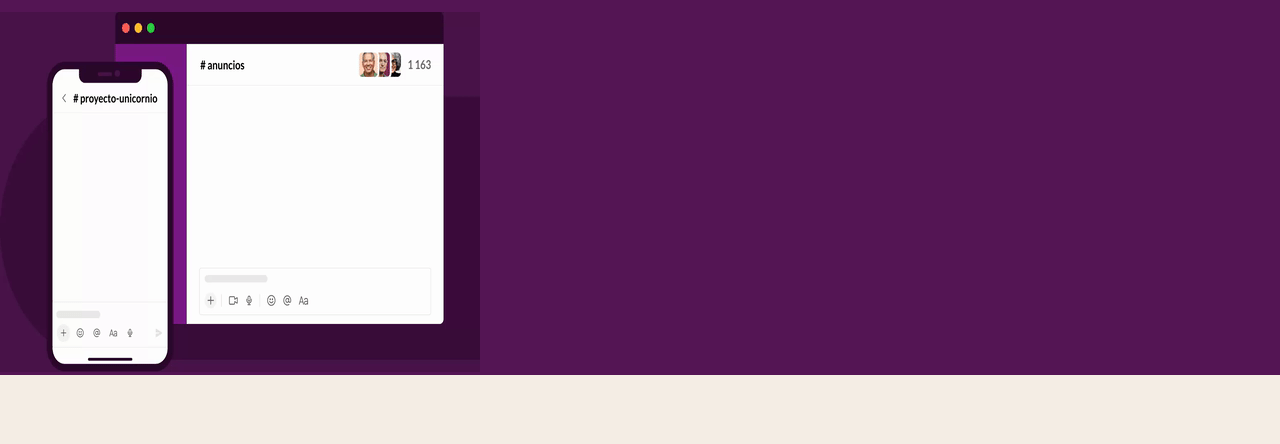
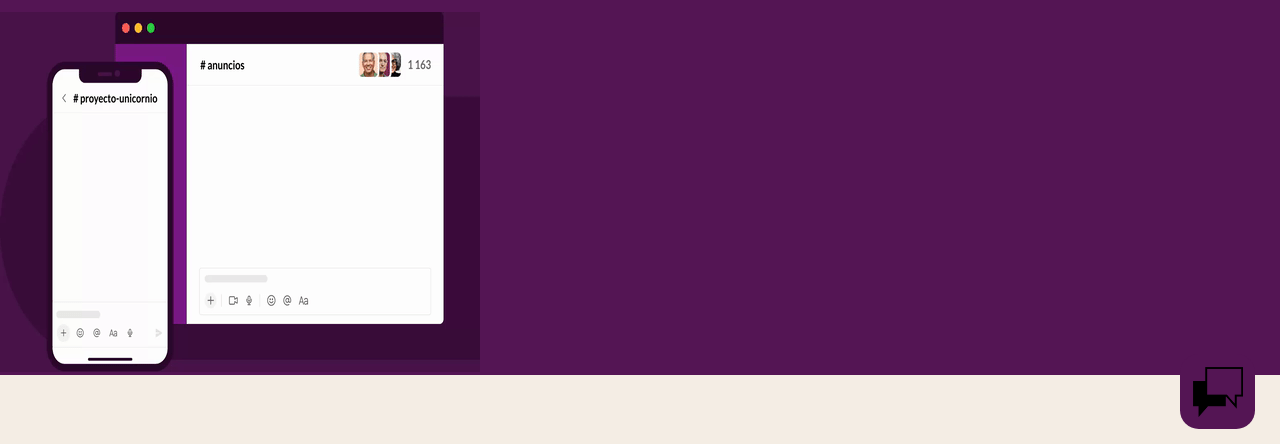
Before and after one commit to JavierZurita/slack, a plain HTML site: page index.html in a window 1280 px wide. Shown: the part 356-800 px from the top of the page. Drawn offline with Linux system fonts and the light colour scheme.

Commit message:
chat button added

```diff
--- a/index.html
+++ b/index.html
@@ -43,6 +43,9 @@
         <img src="./assets/header/cabeceraanimacion.gif" id="head--video"/>
       </div>
 
+      <div class="chat">
+        <img src="./assets/header/chat.png" alt="">
+      </div>
     </header>
     <main>
       <div class="main--sup">
--- a/styles/blocks/_header.scss
+++ b/styles/blocks/_header.scss
@@ -92,7 +92,23 @@ header{
         }
     }
 
-
+    .chat{
+        width: 75px;
+        height: 75px;
+        position: fixed;
+        bottom: 15px;
+        right: 25px;
+        display: flex;
+        justify-content: center;
+        align-items: center;
+        z-index: 3;
+        border-radius: 25%;
+        background-color: #541554;
+        img{
+            width: 50px;
+            height: 50px;
+        }
+    }
 }
 .text--yellow{
     color: #ecb22e;
```
Also changed, not shown: assets/header/chat.gif (added), assets/header/chat.png (added), main/styles-mobile.css, 1 other file.
